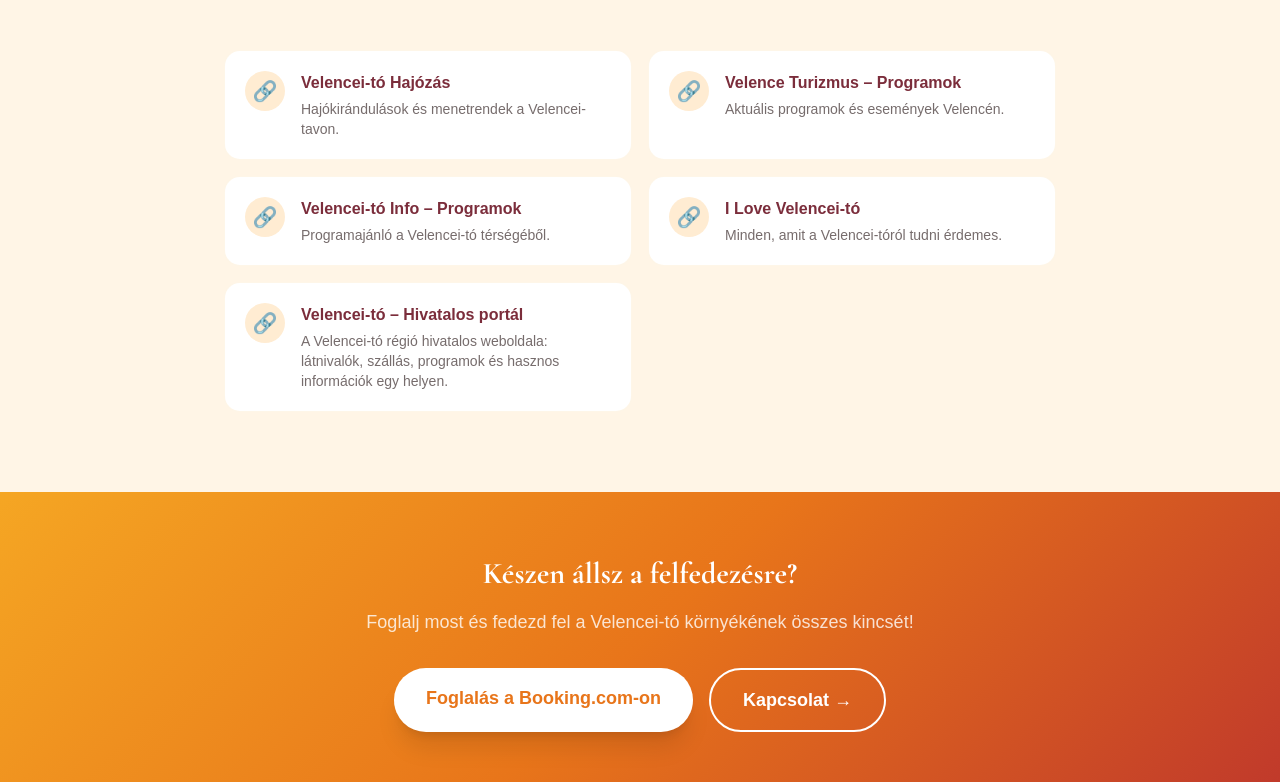
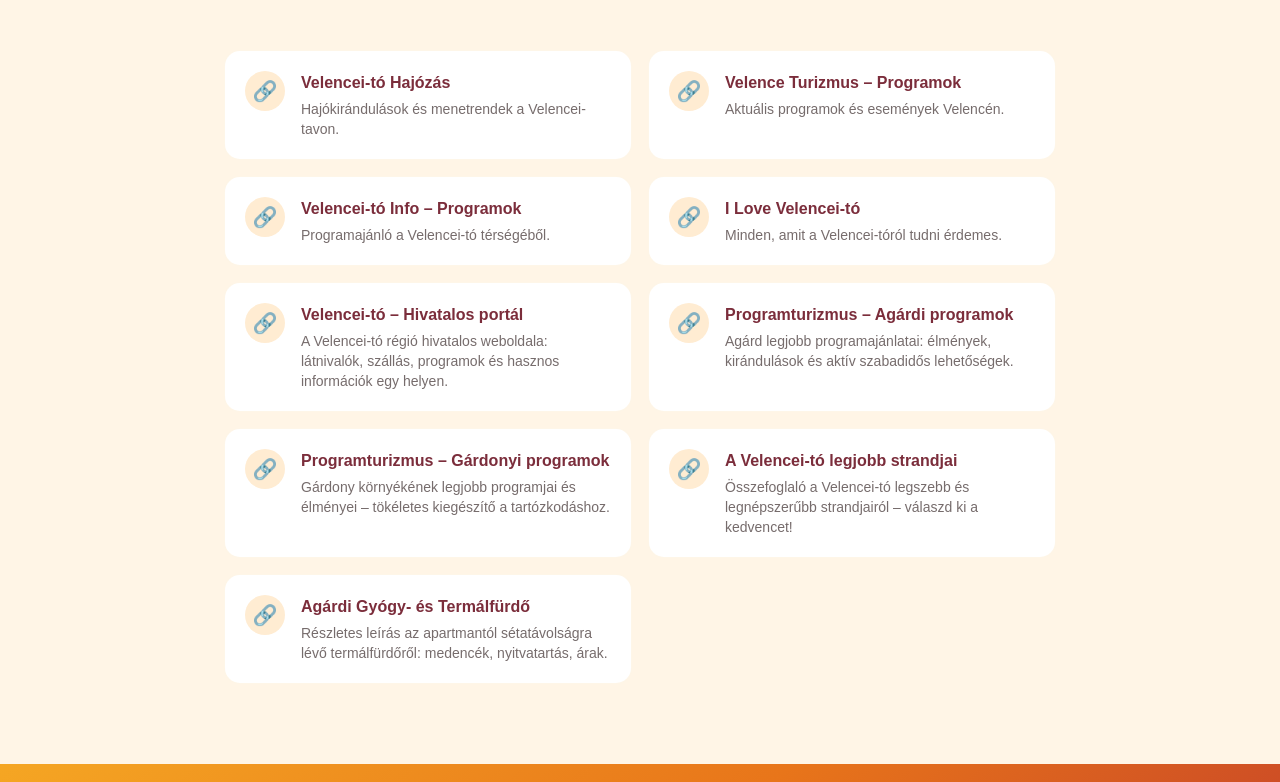
Before and after one commit to Smc05/sunetgardony, a Next.js app: page /programok in a window 1280 px wide. Shown: the part 3359-4141 px from the top of the page. Built offline with nearby package versions, Linux system fonts and the light colour scheme.

Commit message:
Update page.tsx

```diff
--- a/src/app/programok/page.tsx
+++ b/src/app/programok/page.tsx
@@ -305,6 +305,26 @@ export default function Programok() {
                 href: "https://www.velencei-to.hu/",
                 title: "Velencei-tó – Hivatalos portál",
                 desc: "A Velencei-tó régió hivatalos weboldala: látnivalók, szállás, programok és hasznos információk egy helyen.",
+              },
+              {
+                href: "https://www.programturizmus.hu/ajanlat-agardi-programok.html",
+                title: "Programturizmus – Agárdi programok",
+                desc: "Agárd legjobb programajánlatai: élmények, kirándulások és aktív szabadidős lehetőségek.",
+              },
+              {
+                href: "https://www.programturizmus.hu/ajanlat-gardonyi-programok.html",
+                title: "Programturizmus – Gárdonyi programok",
+                desc: "Gárdony környékének legjobb programjai és élményei – tökéletes kiegészítő a tartózkodáshoz.",
+              },
+              {
+                href: "https://www.termalfurdo.hu/furdozes/a-velencei-to-legjobb-strandjai-6368",
+                title: "A Velencei-tó legjobb strandjai",
+                desc: "Összefoglaló a Velencei-tó legszebb és legnépszerűbb strandjairól – válaszd ki a kedvencet!",
+              },
+              {
+                href: "https://www.termalfurdo.hu/furdo/agardi-gyogy-es-termalfurdo-60",
+                title: "Agárdi Gyógy- és Termálfürdő",
+                desc: "Részletes leírás az apartmantól sétatávolságra lévő termálfürdőről: medencék, nyitvatartás, árak.",
               }
             ].map((link, i) => (
               <a
```
